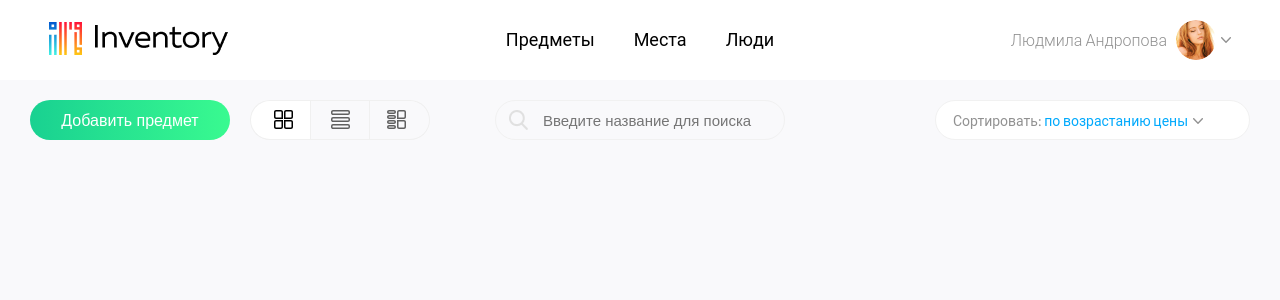
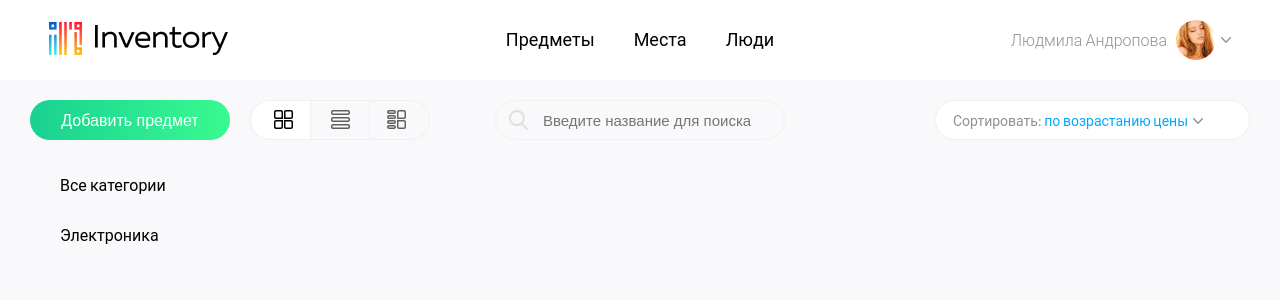
Before and after one commit to PickNRolls/react-redux_inventory-ui, a React (Create React App) app: page / in a window 1280 px wide. Shown: the top 300 px of the page. Built offline with nearby package versions, Linux system fonts and the light colour scheme.

Commit message:
Add sidebar layout-component

```diff
--- a/public/index.html
+++ b/public/index.html
@@ -4,7 +4,7 @@
     <meta charset="utf-8">
     <meta name="viewport" content="width=device-width, initial-scale=1, shrink-to-fit=no">
     <meta name="theme-color" content="#000000">
-    <link href="https://fonts.googleapis.com/css?family=Lato:300,400" rel="stylesheet">
+    <link href="https://fonts.googleapis.com/css?family=Lato:300,400,700" rel="stylesheet">
     <!--
       manifest.json provides metadata used when your web app is added to the
       homescreen on Android. See https://developers.google.com/web/fundamentals/engage-and-retain/web-app-manifest/
--- a/src/App.js
+++ b/src/App.js
@@ -5,6 +5,7 @@ import './App.css';
 
 import AppHeader from './layout/app-header';
 import SortPanel from './layout/sort-panel';
+import Sidebar from './layout/sidebar';
 
 class App extends Component {
   render() {
@@ -12,6 +13,9 @@ class App extends Component {
       <div className="App">
         <AppHeader />
         <SortPanel />
+        <Sidebar
+          categories={[{title: 'Все категории'}, {title: 'Электроника'}]}
+        />
       </div>
     );
   }
--- /dev/null
+++ b/src/components/category-list/category/index.js
@@ -0,0 +1,14 @@
+import React from 'react';
+
+import './main.css';
+
+var Category = (props) => {
+  return (
+    <li className="category-list__item">
+      <img src={props.data.img} alt="" />
+      { props.data.title }
+    </li>
+  );
+}
+
+export default Category;
--- /dev/null
+++ b/src/components/category-list/category/main.css
@@ -0,0 +1,13 @@
+.category-list__item {
+  width: 230px;
+  height: 50px;
+  line-height: 50px;
+  padding-left: 60px;
+  border-top-right-radius: 10px;
+  border-bottom-right-radius: 10px;
+}
+
+.category-list__item--active {
+  background: #f4f4fb;
+  font-weight: 700;
+}
--- /dev/null
+++ b/src/components/category-list/index.js
@@ -0,0 +1,27 @@
+import React, { Component } from 'react';
+
+// HOC
+
+import withCustomClassName from '../../HOC/withCustomClassName';
+
+// Components
+
+import Category from './category';
+
+import './main.css';
+
+class CategoryList extends Component {
+  render() {
+    var categories = this.props.categories.map((category) => {
+      return <Category data={category} />;
+    });
+
+    return (
+      <ul className={this.props.className}>
+        { categories }
+      </ul>
+    );
+  }
+}
+
+export default withCustomClassName(CategoryList, 'category-list');
--- /dev/null
+++ b/src/layout/sidebar/index.js
@@ -0,0 +1,17 @@
+import React from 'react';
+
+// Components
+
+import CategoryList from '../../components/category-list';
+
+import './main.css';
+
+var Sidebar = (props) => {
+  return (
+    <aside className="sidebar">
+      <CategoryList categories={props.categories} />
+    </aside>
+  );
+}
+
+export default Sidebar;
```
Also changed, not shown: src/components/category-list/main.css (added), src/layout/sidebar/main.css (added).
